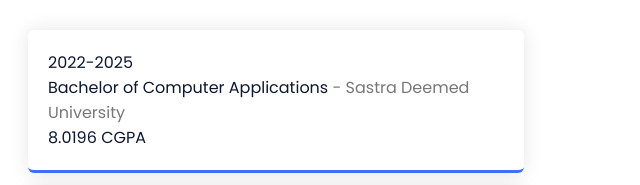
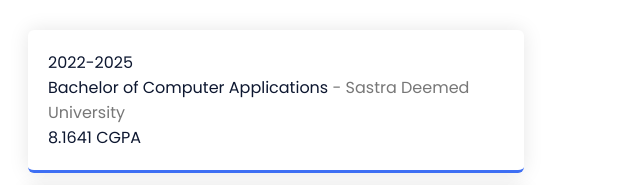
Before and after one commit to nithiya-manoharan/portfolio, a plain HTML site: page index.html in a window 1280 px wide. Shown: the part 2420-2605 px from the top of the page, 628-1268 px from the left. Drawn offline with nearby package versions, Linux system fonts and the light colour scheme.

Commit message:
Update index.html

```diff
--- a/index.html
+++ b/index.html
@@ -170,7 +170,7 @@
                                     <li class="item">
                                         <span class="year">2022-2025</span>
                                         <p><span>Bachelor of Computer Applications</span> - Sastra Deemed University</p>
-                                        <span>8.0196 CGPA</span>
+                                        <span>8.1641 CGPA</span>
                                     </li>
                                     <li class="item">
                                         <span class="year">2021-2022</span>
```
